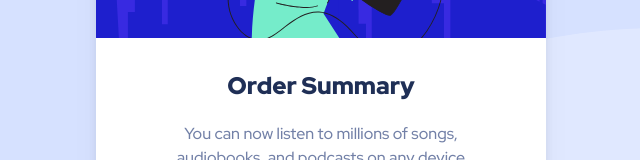
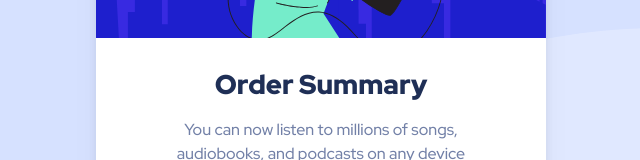
Before and after one commit to AbdullahHamadax/front-end-mentor, a plain HTML site: page Order-summary-component/index.html in a window 1280 px wide. Shown: the part 225-385 px from the top of the page, without its empty margins (319-959 px from the left). Drawn offline with nearby package versions, Linux system fonts and the light colour scheme; a web font is replaced by a local one.

Commit message:
Fixed text size again.

```diff
--- a/Order-summary-component/index.html
+++ b/Order-summary-component/index.html
@@ -67,7 +67,7 @@
       />
       <div class="flex flex-col gap-5 text-center">
         <h1
-          class="mt-2 text-xl font-black sm:text-2xl font-Red_Hat_Display text-Dark_blue"
+          class="mt-2 text-xl font-black sm:text-[1.7rem] font-Red_Hat_Display text-Dark_blue"
         >
           Order Summary
         </h1>
```
